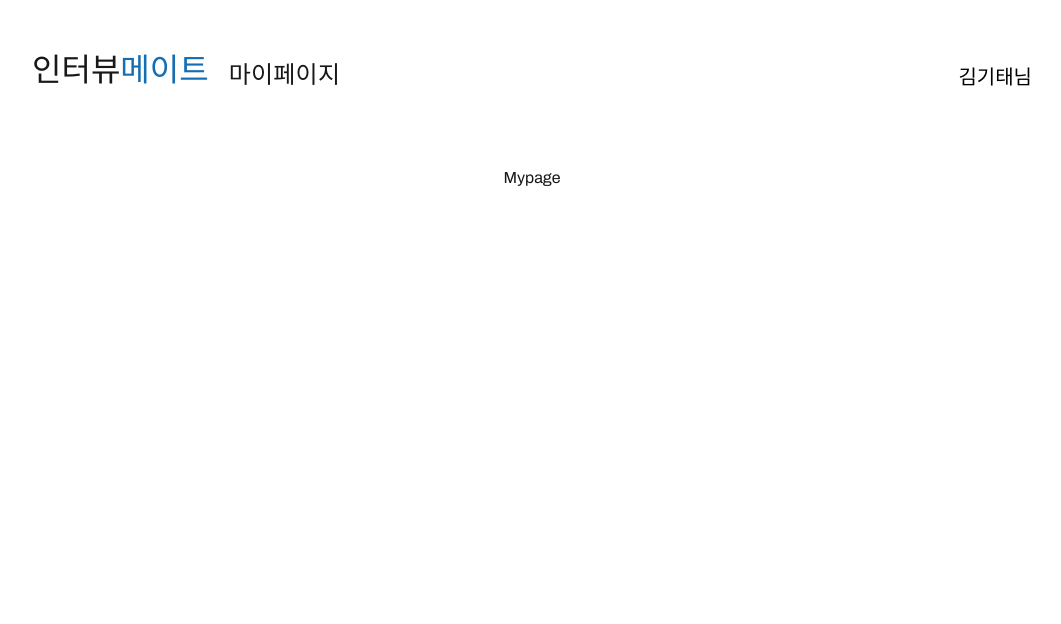
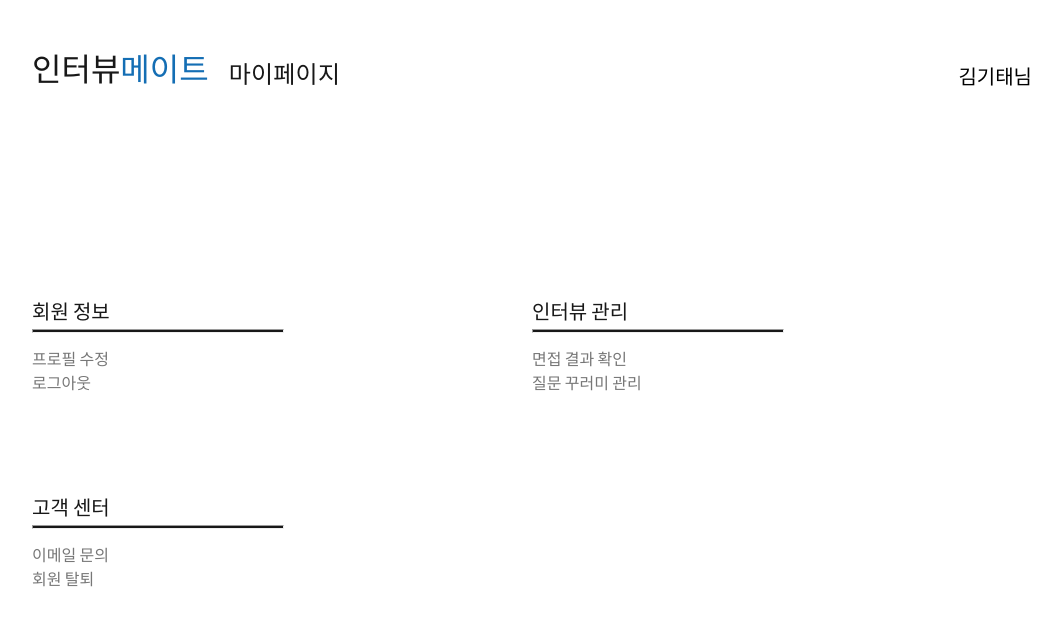
Before and after one commit to krafton-jungle-AI-InterviewMate/AI-InterviewMate-FE, a React (Vite) app: page /mypage in a window 1280 px wide. Shown: the top 624 px of the page, without its empty margins (108-1169 px from the left). Built offline with nearby package versions, Linux system fonts and the light colour scheme; a web font is replaced by a local one.

Commit message:
feat: 마이페이지 퍼블리싱

```diff
--- a/src/pages/mypage/Mypage.tsx
+++ b/src/pages/mypage/Mypage.tsx
@@ -1,8 +1,62 @@
+import styled from "@emotion/styled";
+import { Link } from "react-router-dom";
+
+const StyledMypage = styled.div`
+  width: 1000px;
+  margin-top: 150px;
+  display: flex;
+  flex-wrap: wrap;
+  justify-content: space-between;
+  color: var(--main-black);
+  div {
+    width: 500px;
+    margin-bottom: 100px;
+    text-align: left;
+    h2 {
+      font-size: 20px;
+      font-weight: 500;
+      margin: 0;
+    }
+    hr {
+      width: 250px;
+      height: 2px;
+      background-color: var(--main-black);
+      margin: 5px 0 15px;
+    }
+    a {
+      display: block;
+      font-size: 16px;
+      font-weight: 500;
+      color: var(--font-gray);
+      &:hover {
+        color: var(--main-blue);
+      }
+    }
+  }
+`;
+
 const Mypage = () => {
   return (
-    <div>
-      <p>Mypage</p>
-    </div>
+    <StyledMypage>
+      <div>
+        <h2>회원 정보</h2>
+        <hr />
+        <Link to="/*">프로필 수정</Link>
+        <Link to="/*">로그아웃</Link>
+      </div>
+      <div>
+        <h2>인터뷰 관리</h2>
+        <hr />
+        <Link to="/mypage/result">면접 결과 확인</Link>
+        <Link to="/*">질문 꾸러미 관리</Link>
+      </div>
+      <div>
+        <h2>고객 센터</h2>
+        <hr />
+        <a href="mailto:rlarlxo2628@gmail.com">이메일 문의</a>
+        <Link to="/*">회원 탈퇴</Link>
+      </div>
+    </StyledMypage>
   );
 };
 
```
